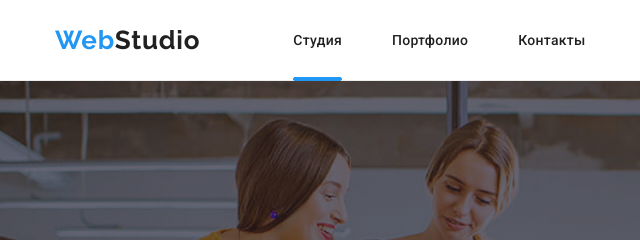
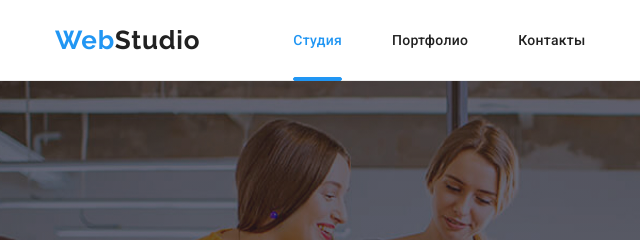
Before and after one commit to AlexandrSukovach/goit-markup-hw-05, a plain HTML site: page index.html in a window 1280 px wide. Shown: the top 240 px of the page, 0-640 px from the left. Drawn offline with nearby package versions, Linux system fonts and the light colour scheme.

Commit message:
изменен цвет на  .site-nav .click.current

```diff
--- a/css/styles.css
+++ b/css/styles.css
@@ -114,6 +114,10 @@ img {
 }
 
 /* -----адаптив-Sitenav----- */
+.site-nav .click.current {
+   color: var(--logo-color);
+}
+
 .site-nav .click.current::after {
    display: block;
    content: '';
```
